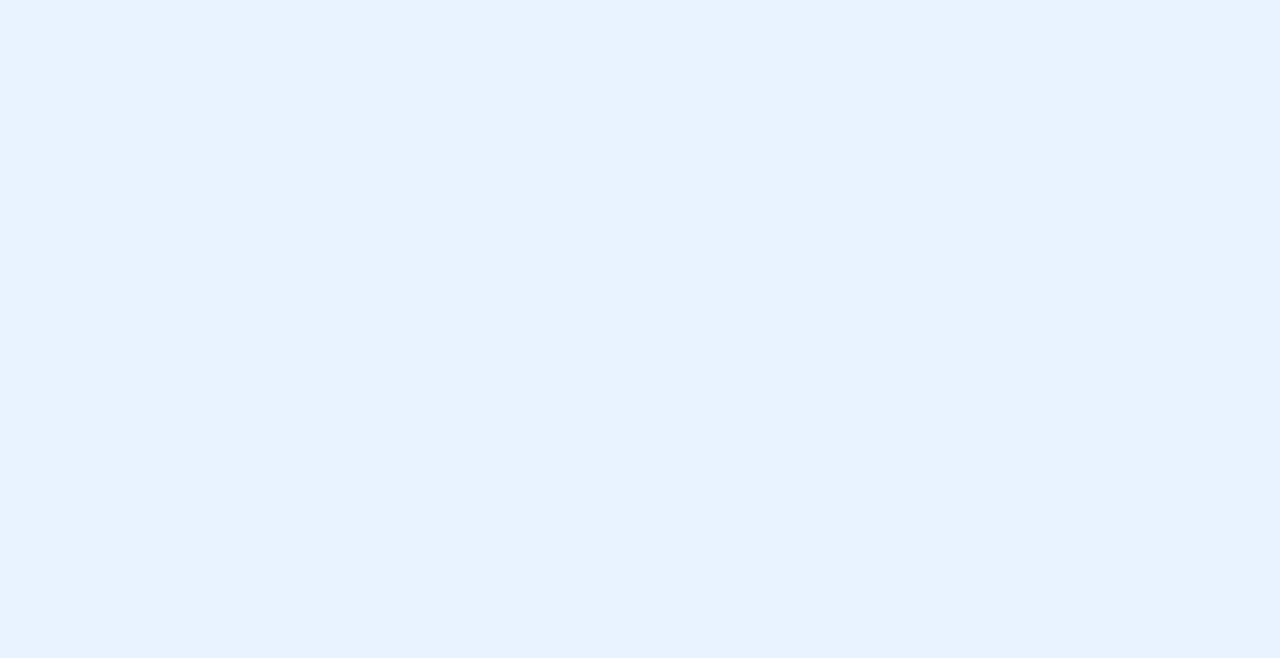
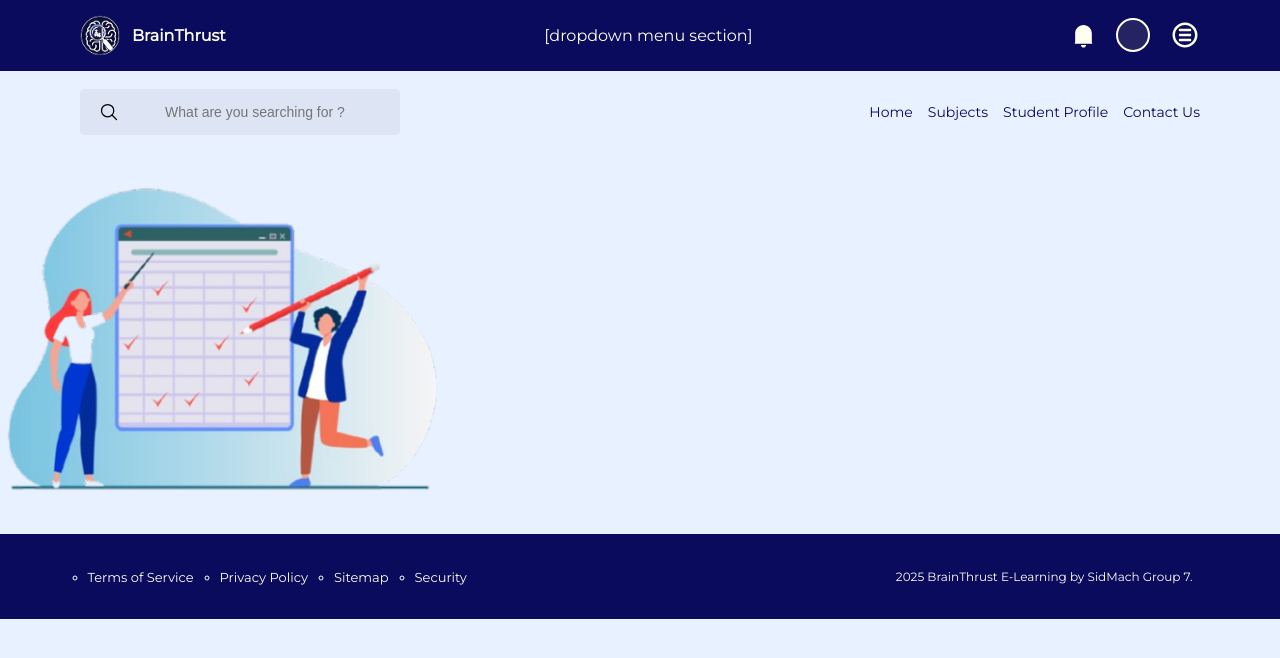
Before and after one commit to Chuks256/BrainThrust_Elearning_webapp, a React (Vite) app: page /dashboard/AssessmentReview in a window 1280 px wide. Before the commit this address had no page. Shown: the top 658 px of the page. Built offline with nearby package versions, Linux system fonts and the light colour scheme.

Commit message:
almost done

```diff
--- a/src/App.jsx
+++ b/src/App.jsx
@@ -1,6 +1,7 @@
 import { useState } from 'react'
 import {BrowserRouter,Route,Routes} from "react-router-dom"
 import Dashboard from './Dashboard.pages'
+import AssessmentReview from './AssessmentReview'
 
 
 function App() {
@@ -9,6 +10,7 @@ function App() {
     <BrowserRouter>
     <Routes>
       <Route exact path="/dashboard" element={<Dashboard />} />
+      <Route  path="/dashboard/AssessmentReview" element={<AssessmentReview/>} />
     </Routes>
     </BrowserRouter>
     </>
--- /dev/null
+++ b/src/AssessmentReview.jsx
@@ -0,0 +1,45 @@
+import { useState } from 'react';
+import { Helmet } from 'react-helmet';
+import styled from "styled-components"
+import DashboardNavbar from './components/DashboardNavbar.component';
+import DashboardHeader from './components/DashboardHeader.component';
+import DashboardContent from "./components/DashboardContent.component";
+import DashboardFooter from "./components/DashboardFooter.component";
+import cooperation from "./assets/cooperation.png"
+import { IoIosArrowBack } from "react-icons/io";
+
+const ParentContainer = styled.div`
+display:flex;
+flex-direction:column;
+gap:30px;
+justify-content:space-between;
+`;
+const AssessmentParentContainer = styled.div``;
+const AssessmentLeftContainer = styled.div``;
+const AssessmentImgContainer = styled.img`
+width:440px;
+`;
+const AssesementCardContainer = styled.div``;
+const AssessmentCard = styled.div``;
+const AssessmentCardHeader = styled.div``;
+const AssessmentCardModal =styled.div``;
+const BackContainer = styled.div``;
+const BackTxt=styled.p``;
+
+function AssessmentReview() {
+  return (
+    <>
+    {/* Define parent container  */}
+    <ParentContainer>
+        <DashboardNavbar />
+        <AssessmentParentContainer>
+            <AssessmentLeftContainer></AssessmentLeftContainer>
+            <AssessmentImgContainer src={cooperation} />
+        </AssessmentParentContainer>
+        <DashboardFooter />
+    </ParentContainer>
+    </>
+  )
+}
+
+export default AssessmentReview
--- a/src/components/DashboardFooter.component.jsx
+++ b/src/components/DashboardFooter.component.jsx
@@ -1,15 +1,51 @@
 import { useState } from 'react';
 import styled from "styled-components"
 
-const Container = styled.div``;
+const DashboardFooterContainer = styled.div`
+background:var(--BrainThrustElemColor);
+height:85px;
+color:ivory;
+font-size:13px;
+display:flex;
+align-items:center;
+justify-content:center;
+bottom:0px;
+z-index:0;
+`;
+
+const DashboardSubFooterContainer = styled.div`
+display:flex;
+justify-content:space-between;
+width:85em;
+`;
+
+const DashboardFooterDetailsParent=styled.ul`
+list-style-type:circle;
+display:flex;
+gap:2em;
+`;
+
+const DashboardFooterItem=styled.li``;
+
+const DashboardFooterTxt=styled.div`
+font-size:12px;
+`;
 
 function DashboardFooter() {
   return (
     <>
     {/* Define  container  */}
-    <Container>
-        Navbar
-    </Container>
+    <DashboardFooterContainer>
+        <DashboardSubFooterContainer>
+          <DashboardFooterDetailsParent>
+            <DashboardFooterItem>Terms of Service</DashboardFooterItem>
+            <DashboardFooterItem>Privacy Policy</DashboardFooterItem>
+            <DashboardFooterItem>Sitemap</DashboardFooterItem>
+            <DashboardFooterItem>Security</DashboardFooterItem>
+          </DashboardFooterDetailsParent>
+          <DashboardFooterTxt>2025 BrainThrust E-Learning by SidMach Group 7. </DashboardFooterTxt>
+        </DashboardSubFooterContainer>
+    </DashboardFooterContainer>
     </>
   )
 }
```
